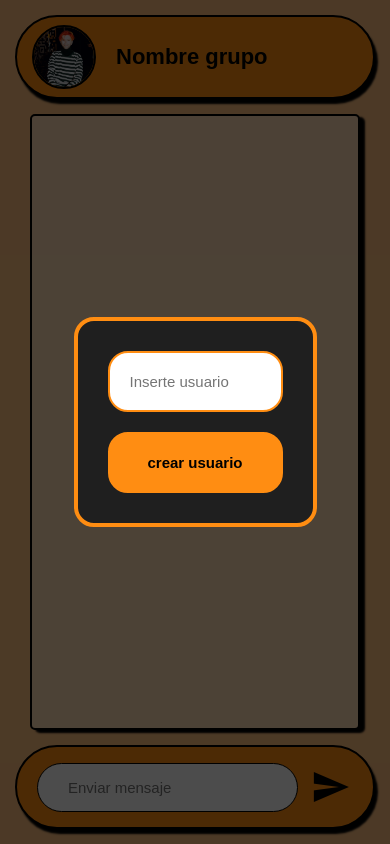
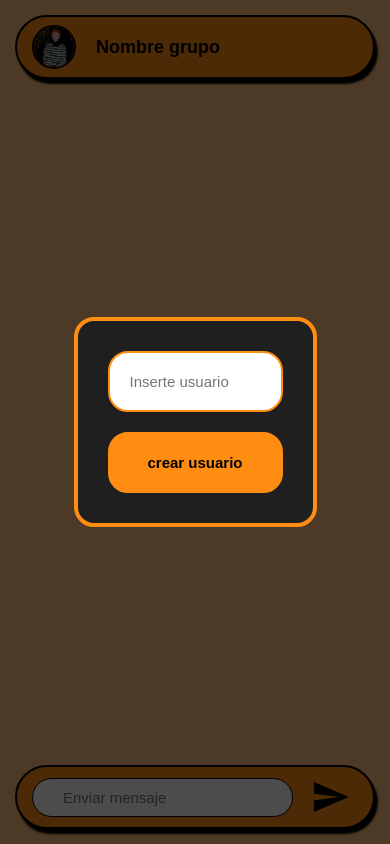
Before and after one commit to erguaitan/chat_sim, a website: page www/index.html in a window 390 px wide. Drawn offline with nearby package versions, Linux system fonts and the light colour scheme; no server answers.

Commit message:
cambios para responsive

```diff
--- a/www/style.css
+++ b/www/style.css
@@ -70,11 +70,11 @@ header > p {
     font-family: var(--fuente);
     font-size: var(--tam_msg);
     flex-grow: 1;
+    overflow-x: hidden;
 }
 
 .mensajero > div {
     border-radius: 50%;
-    background-color: #FF8D12;
     height: 60px;
     width: 60px;
     display: flex;
@@ -97,7 +97,6 @@ header > p {
     display: flex;
     flex-direction: column-reverse;
     flex-grow: 1;
-    height: 65vh;
     overflow-y: auto;
     scroll-behavior:smooth;
 }
@@ -242,3 +241,44 @@ header > p {
     font-weight: 600;
     cursor: pointer;
 }
+
+
+@media (max-width: 600px) {
+    .mensaje_d > p,
+    .mensaje_i > p {
+        max-width: 50%;
+    }
+
+    .container {
+        margin: 0px;
+        box-shadow: 0px 0px 0px black;
+        border: 0px;
+        background-color: var(--cl_fondo);
+    }
+
+    .mensaje_d > p {
+        background-color: var(--cl_cont);
+    }
+
+    header {
+        height: 20px;
+    }
+
+    header > img {
+        height: 40px;
+        width: 40px;
+    }
+
+    header > p {
+        font-size: 18px;
+    }
+
+    .mensajero {
+        height: 20px;
+        padding: 20px 15px;
+    }
+
+    .mensajero > input {
+        padding: 10px 30px;
+    }
+}
```
